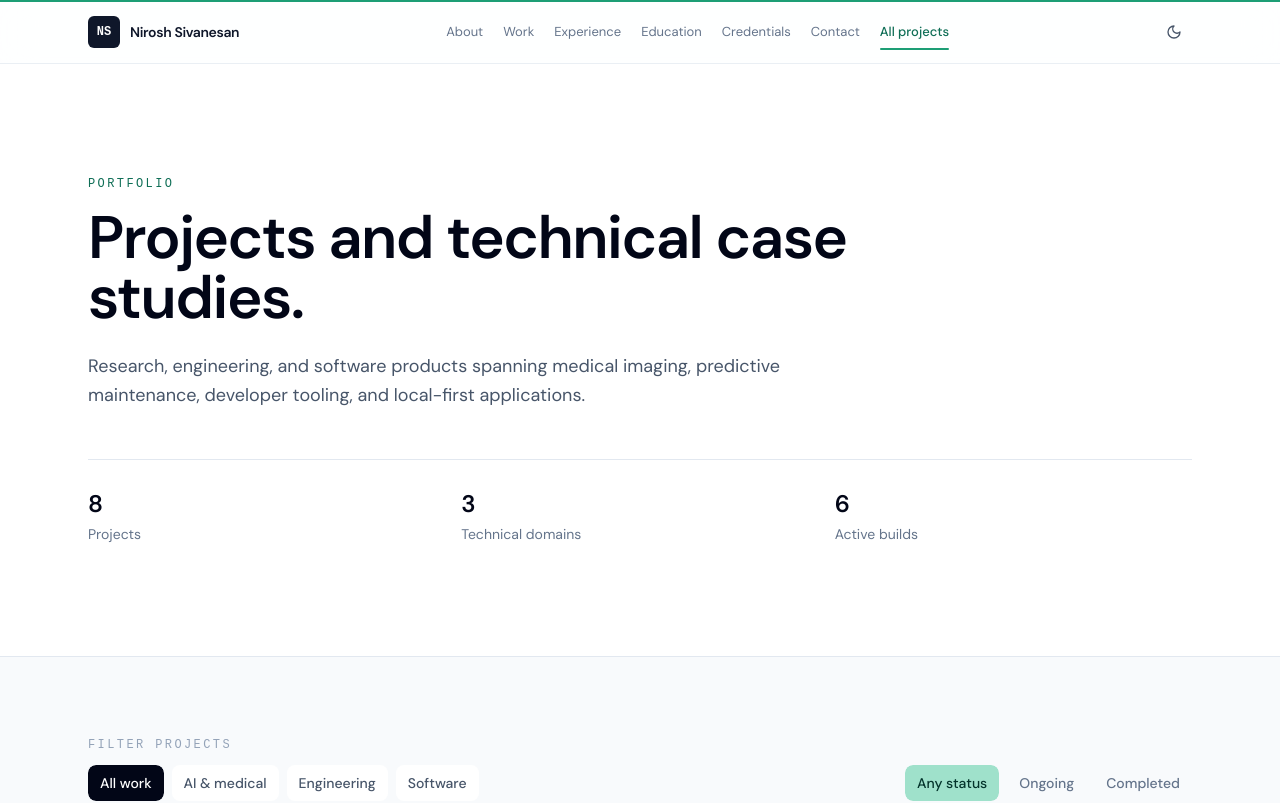
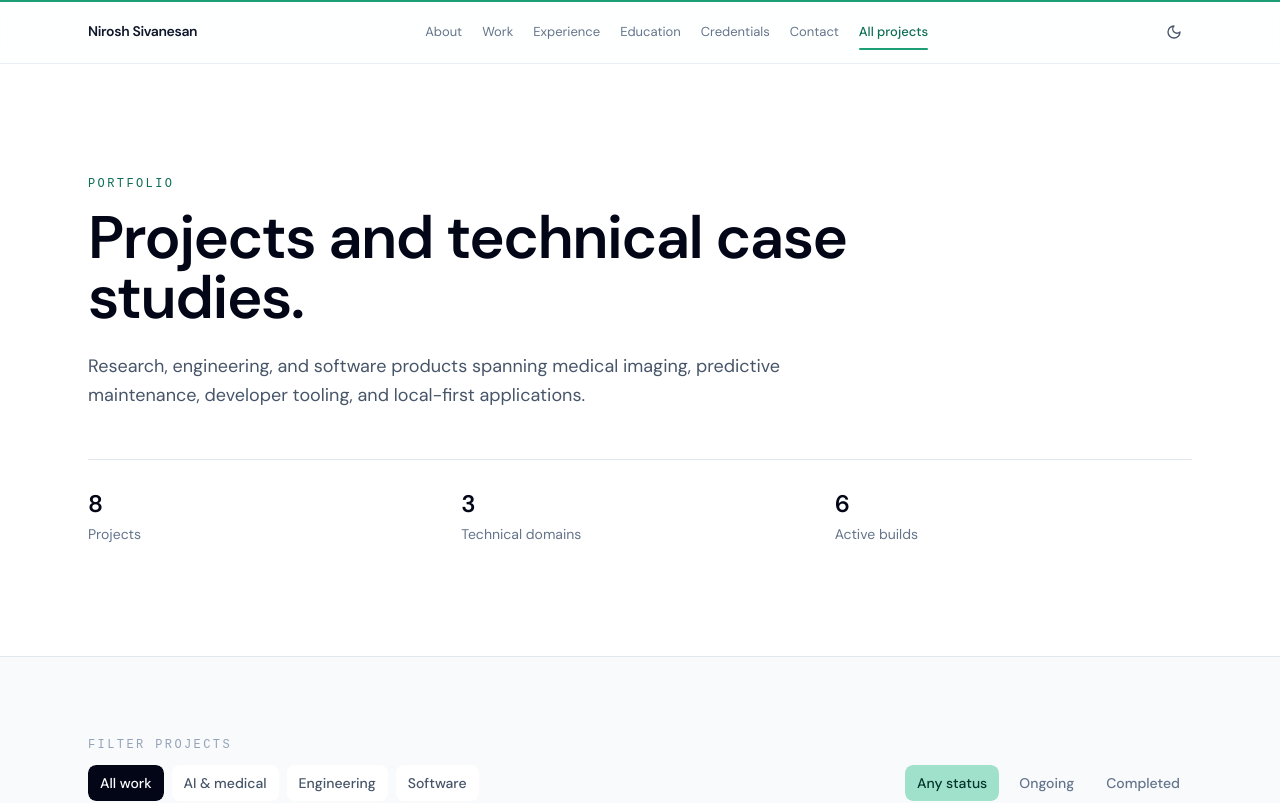
Before and after one commit to Sivanirosh/sivanirosh.github.io, a React (Vite) app: page /projects in a window 1280 px wide. Shown: the top 803 px of the page. Built offline with nearby package versions, Linux system fonts and the light colour scheme.

Commit message:
style: replace navbar monogram with wordmark

```diff
--- a/src/components/layout/Navbar.tsx
+++ b/src/components/layout/Navbar.tsx
@@ -80,18 +80,10 @@ export function Navbar() {
       >
         <RouterLink
           to="/"
-          className="group flex shrink-0 items-center gap-2.5"
+          className="group shrink-0"
           aria-label="Home"
         >
-          <span className="inline-flex h-8 w-8 items-center justify-center rounded-md bg-slate-900 font-mono text-xs font-semibold text-white dark:bg-slate-100 dark:text-slate-950">
-            {profile.name
-              .split(' ')
-              .map((part) => part[0])
-              .slice(0, 2)
-              .join('')
-              .toUpperCase() || 'NS'}
-          </span>
-          <span className="hidden whitespace-nowrap text-sm font-semibold tracking-tight text-slate-900 transition-colors group-hover:text-teal-700 dark:text-slate-100 dark:group-hover:text-teal-400 sm:inline">
+          <span className="whitespace-nowrap text-sm font-semibold tracking-tight text-slate-900 transition-colors group-hover:text-teal-700 dark:text-slate-100 dark:group-hover:text-teal-400">
             {profile.name.replace(/^TODO:\s*/, '')}
           </span>
         </RouterLink>
```
